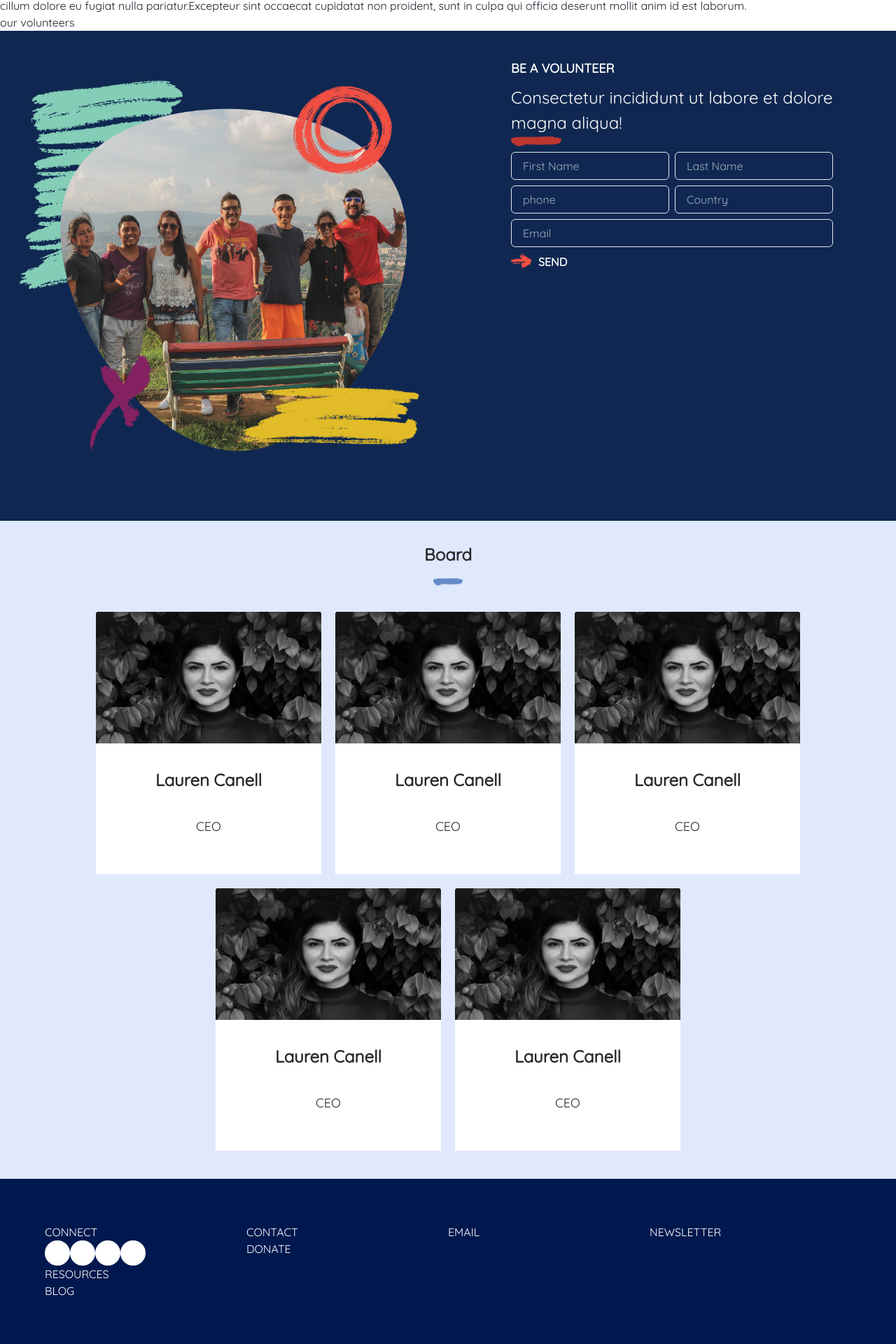
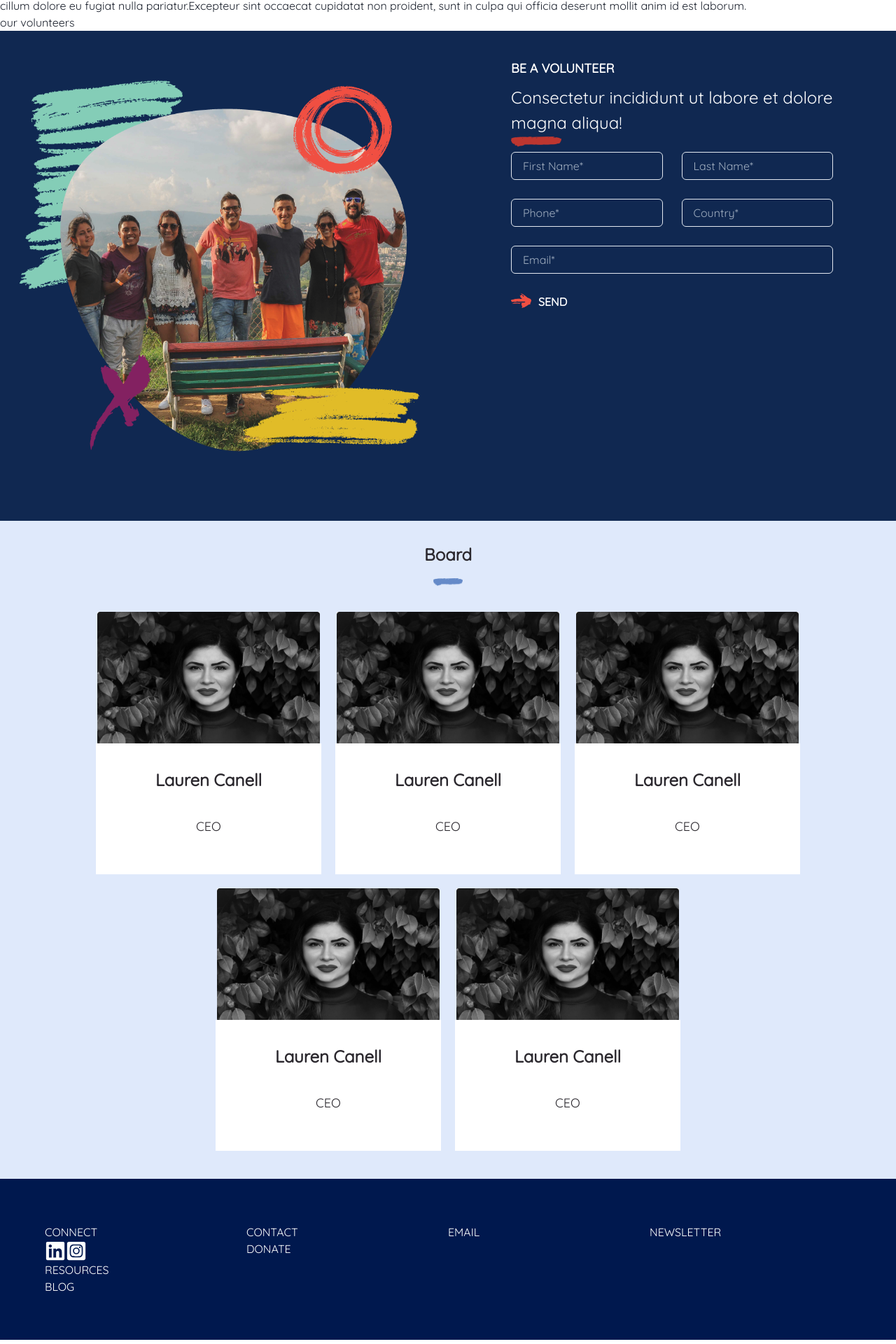
Before and after one commit to edivdev/pwa, a Next.js app: page /about-us in a window 1280 px wide. Shown: the part 775-2695 px from the top of the page at 70% size. Built offline with nearby package versions, Linux system fonts and the light colour scheme; a web font is replaced by a local one.

Commit message:
more changes mar 24

```diff
--- a/components/about-us/MemberCard.js
+++ b/components/about-us/MemberCard.js
@@ -7,7 +7,7 @@ export default function MemberCard({ member }) {
   return (
     <Flex w="322px" h="375px" m="10px" flexDirection="column">
       <Box h="50%" position="relative">
-        <Image src={member.pic} layout="fill" objectFit="cover" />
+        <Image src={member.pic} layout="fill" objectFit="contain" />
       </Box>
       <Flex h="50%" bg="white" flexDirection="column" justifyContent="space-evenly">
         <Box>
--- a/components/about-us/VolunteerCard.js
+++ b/components/about-us/VolunteerCard.js
@@ -6,7 +6,7 @@ export default function VolunteerCard({ volunteer }) {
   return (
     <Flex w="155px" h="312px" borderRadius="6px" boxShadow="0 0 24px rgba(44, 41, 47, 0.12)" flexDirection="column" justifyContent="space-between">
       <Box w="155px" h="156px" position="relative">
-        <Image src={`/images/static/volunteers/${volunteer.pic}`} layout="fill" alt={volunteer.name} objectFit="contain" />
+        <Image className="bnwhite-card-image" src={`/images/static/volunteers/${volunteer.pic}`} layout="fill" alt={volunteer.name} objectFit="contain" />
       </Box>
       <Flex w="155px" h="156px" flexDirection="column" alignItems="center" justifyContent="space-evenly" py="10px">
         <Box w="80px" wordBreak="break-word" textAlign="center">
--- a/components/about-us/VolunteersContactForm.js
+++ b/components/about-us/VolunteersContactForm.js
@@ -14,26 +14,26 @@ export default function VolunteersContactForm() {
         <Grid
           templateRows='repeat(4, 1fr)'
           templateColumns='repeat(2, 1fr)'
-          gap="2"
+          gap="27px"
         >
           <GridItem>
-            <Input placeholder="First Name" type="text" />
+            <Input placeholder="First Name*" type="text" />
           </GridItem>
 
           <GridItem>
-            <Input placeholder="Last Name" type="text" />
+            <Input placeholder="Last Name*" type="text" />
           </GridItem>
 
           <GridItem>
-            <Input placeholder="phone" type="number" />
+            <Input placeholder="Phone*" type="number" />
           </GridItem>
 
           <GridItem>
-            <Input placeholder="Country" type="text" />
+            <Input placeholder="Country*" type="text" />
           </GridItem>
 
           <GridItem colSpan={2}>
-            <Input placeholder="Email" type="email" required />
+            <Input placeholder="Email*" type="email" required />
           </GridItem>
 
           <GridItem colSpan={2}>
--- a/components/footer/index.js
+++ b/components/footer/index.js
@@ -1,4 +1,4 @@
-import React from 'react'
+import { FaLinkedin, FaInstagramSquare } from "react-icons/fa";
 import { Flex, Box } from '@chakra-ui/react'
 import useTheme from '../../hooks/useTheme'
 
@@ -17,10 +17,9 @@ function Footer() {
         <Flex flexDirection="column">
           CONNECT
           <Flex>
-            <Box w="36px" h="36px" borderRadius="100%" bg="white"></Box>
-            <Box w="36px" h="36px" borderRadius="100%" bg="white"></Box>
-            <Box w="36px" h="36px" borderRadius="100%" bg="white"></Box>
-            <Box w="36px" h="36px" borderRadius="100%" bg="white"></Box>
+            <Box className="f-icon" fontSize="30px"><FaLinkedin /></Box>
+            <Box fontSize="30px"><FaInstagramSquare /></Box>
+
           </Flex>
         </Flex>
         <Box>RESOURCES</Box>
--- a/package.json
+++ b/package.json
@@ -20,6 +20,7 @@
     "next": "11.0.0",
     "react": "17.0.2",
     "react-dom": "17.0.2",
+    "react-icons": "^4.3.1",
     "react-slick": "^0.28.1",
     "slick-carousel": "^1.8.1"
   },
--- a/styles/styles.css
+++ b/styles/styles.css
@@ -93,3 +93,8 @@ a:hover {
 .slick-list {
   padding: 25px 0 15px 0 !important;
 }
+.bnwhite-card-image {
+  filter: grayscale(100%);
+}
+.f-icon > svg {
+}
```
Also changed, not shown: components/about-us/BeVolunteer.js (+9 -6 lines), 1 other file (tests, documents, lock files or other folders).
